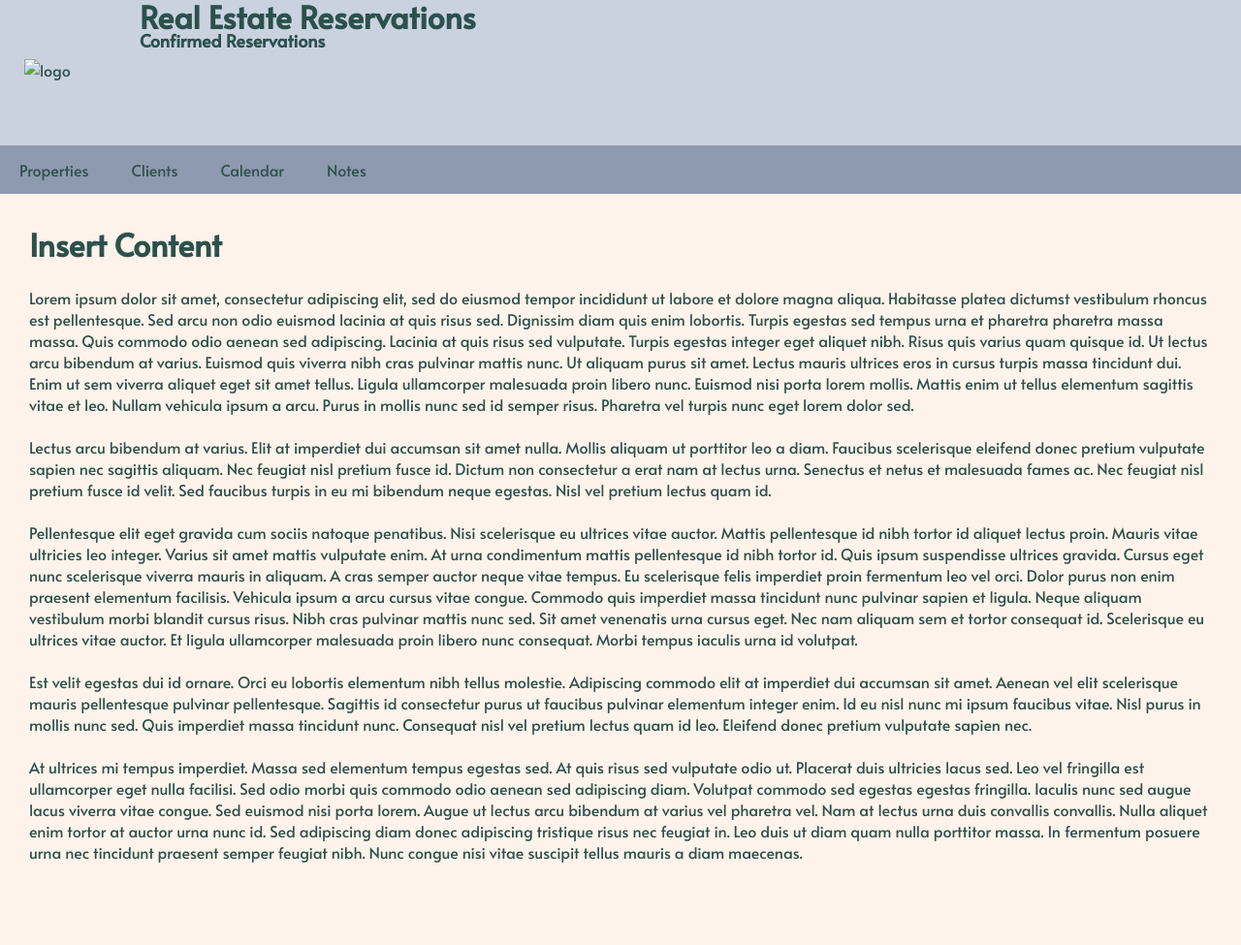
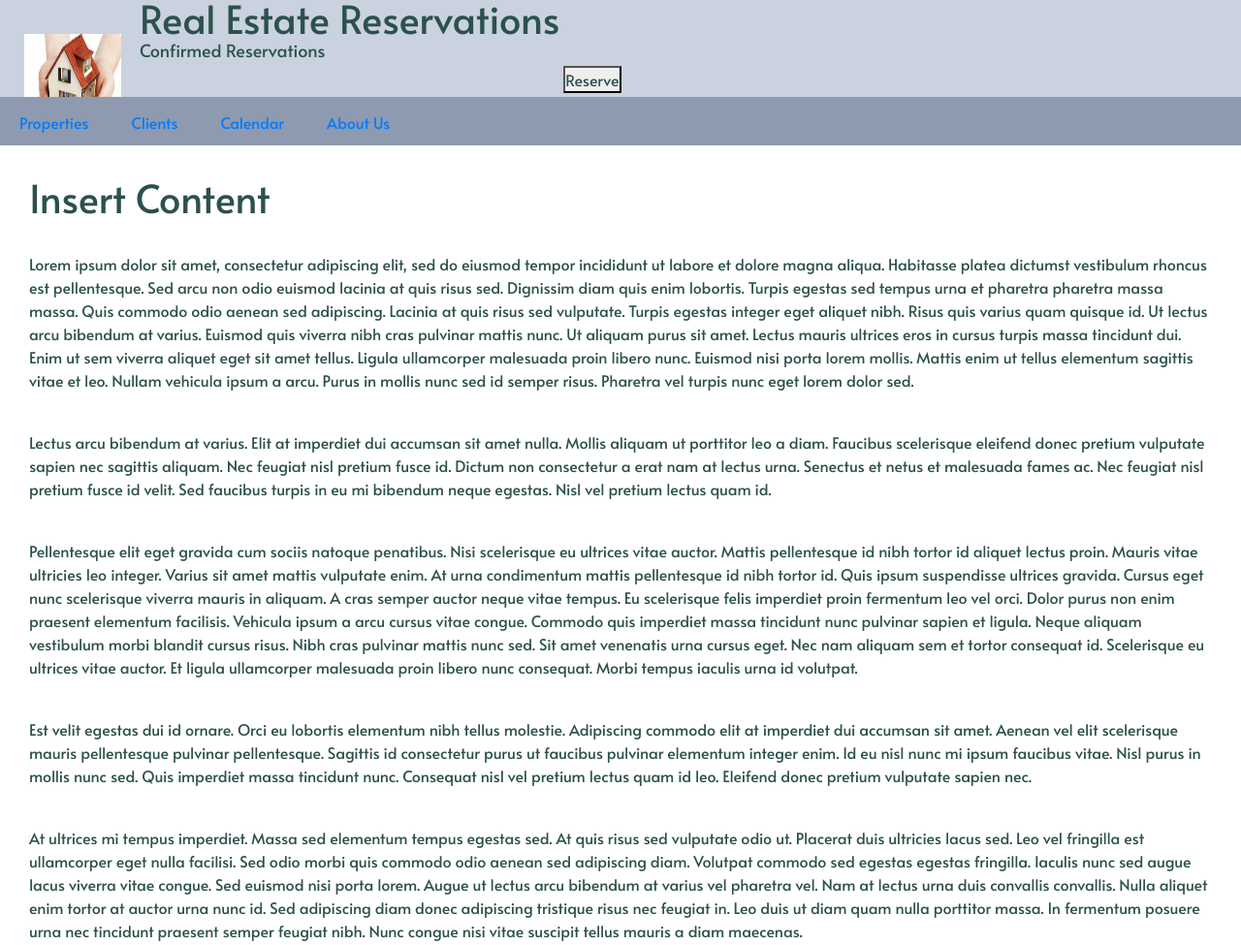
Before and after one commit to mdelzotto/Portfolio-Project, a plain HTML site: page index.html in a window 1280 px wide. Shown: the whole page at 97% size. Before the commit the page ends 920 px from the top, so only its background shows below. Drawn offline with nearby package versions, Linux system fonts and the light colour scheme.

Commit message:
logo and reseve button in header

```diff
--- a/index.html
+++ b/index.html
@@ -1,24 +1,29 @@
 <!DOCTYPE html>
-<html>
+<html lang="en">
 	<head>
+        <meta charset="UTF-8" />
+        <meta name="viewport" content="width=device-width, initial-scale=1.0" />
 		<title>Real Estate Reservations</title>
 		<link rel="stylesheet" type="text/css" href="style.css" />
 		<link href="https://fonts.googleapis.com/css2?family=Alata&display=swap"
-		rel="stylesheet" />
+        rel="stylesheet" />
+        <link rel="stylesheet" href="node_modules/bootstrap/dist/css/bootstrap.min.css" />
+        <link rel="stylesheet" href="node_modules/bootstrap-social/bootstrap-social.css" />
 	</head>
 	<body>
 		<div id="top">
-			<img id="logo" src="placeholder.jpg" alt="logo" />
+			<img id="logo" src="img/img.jpg" alt="logo" />
 			<div id="top_text">
 				<h1 id="title">Real Estate Reservations</h1>
 				<h2 id="tagline">Confirmed Reservations </h2>
-			</div>
+            </div>
+            <button>Reserve</button>
 		</div>
 		<nav>
 			<a href="">Properties</a>
 			<a href="">Clients</a>
 			<a href="">Calendar</a>
-			<a href="">Notes</a>
+			<a href="">About Us</a>
 		</nav>
 		<div id="carousel"></div>
 		<div id="main">
```
Also changed, not shown: img/img.jpg (added), 1 other file.
